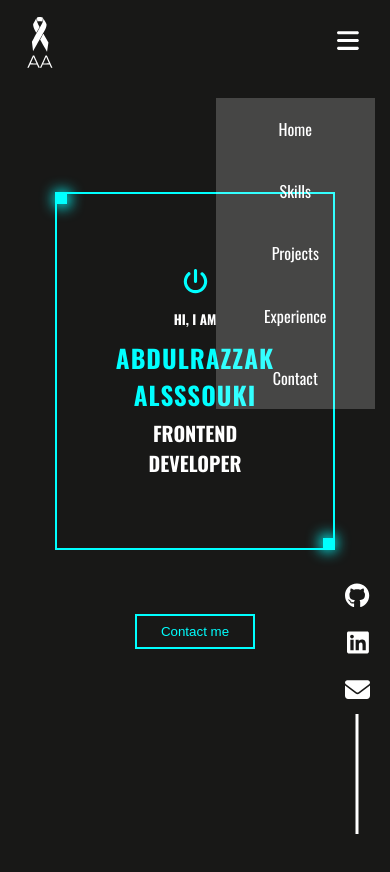
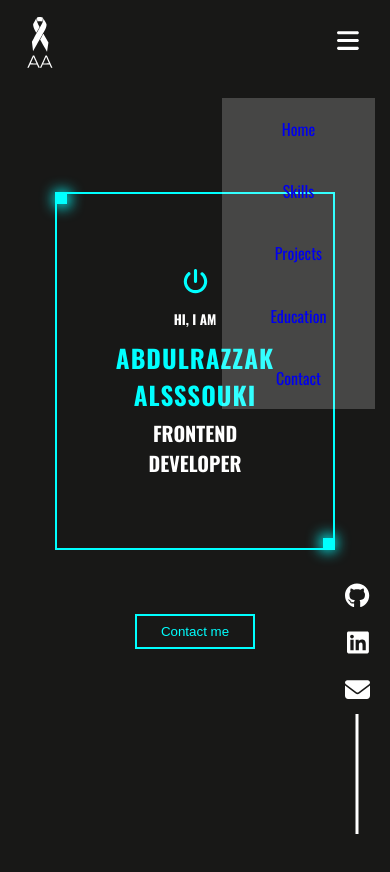
Before and after one commit to Abdalrzakalsouki/Portfolio, a React (Vite) app: page / in a window 390 px wide. Both pictures are taken after a click on the icon 348 px from the left and 40 px from the top of the page. Shown: the top 872 px of the page. Built offline with nearby package versions, Linux system fonts and the light colour scheme; no server answers.

Commit message:
add links to mobile list

```diff
--- a/src/components/List.tsx
+++ b/src/components/List.tsx
@@ -29,11 +29,21 @@ function List() {
         onClick={() => setShowList(!showList)}
       />
       <ul aria-hidden="true" className={showList ? "show" : "hide"}>
-        <li>Home</li>
-        <li>Skills</li>
-        <li>Projects</li>
-        <li>Experience</li>
-        <li>Contact</li>
+        <li>
+          <a href="#">Home</a>
+        </li>
+        <li>
+          <a href="#skills">Skills</a>
+        </li>
+        <li>
+          <a href="#projects">Projects</a>
+        </li>
+        <li>
+          <a href="#education">Education</a>
+        </li>
+        <li>
+          <a href="#contact">Contact</a>
+        </li>
       </ul>
     </div>
   );
```
